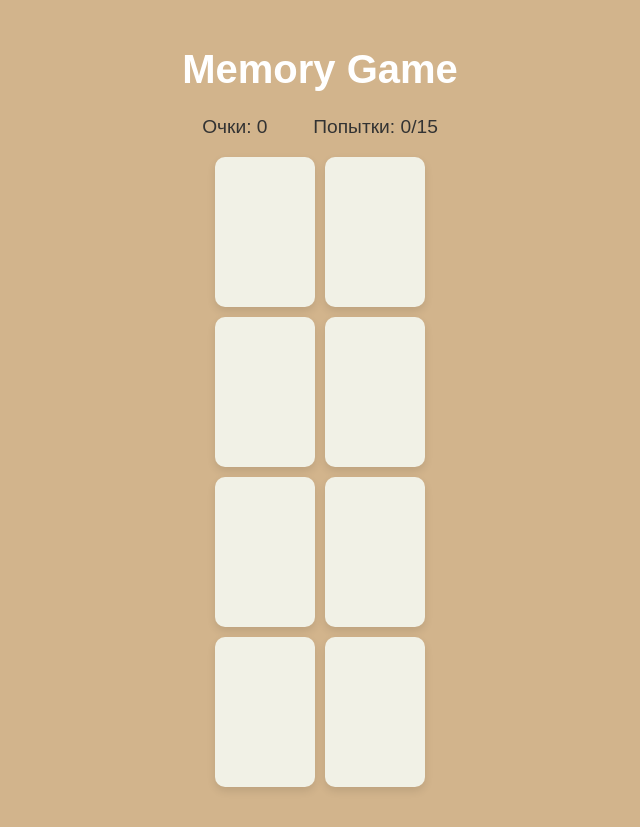
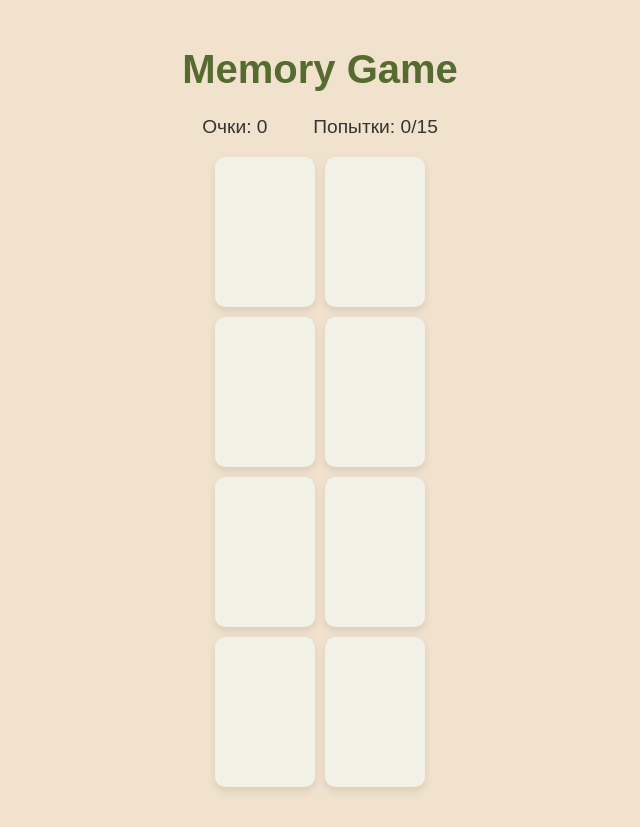
Before and after one commit to Nika-sh-creator/memorygametest, a React (Vite) app: page / in a window 1280 px wide. Shown: the whole page, without its empty margins (320-960 px from the left). Built offline with nearby package versions, Linux system fonts and the light colour scheme; no server answers.

Commit message:
Описание изменений, например: исправила размер карточек и фон

```diff
--- a/src/App.css
+++ b/src/App.css
@@ -6,7 +6,7 @@ body {
   display: flex;
   justify-content: center;
   align-items: center;
-  background-color:  #d2b48c;
+  background-color:  #f1e2ce;
 }
 
 .App {
@@ -18,7 +18,7 @@ body {
 h1 {
   font-size: 2.5rem;
   margin-bottom: 5px;
-  color: #fff;
+  color: #556b2f;
 }
 
 .deck {
--- a/src/App.jsx
+++ b/src/App.jsx
@@ -4,7 +4,7 @@ import React, { useReducer, useEffect } from "react";
 import "./App.css";
 
 const generateDeck = () => {
-  const colors = ["#6B8E23", "#cdd28c", "#FFFFFF", "#A52A2A"];
+  const colors = ["#6B8E23", "#cdd28c", "#fafafa", "#A52A2A"];
   const deck = [];
   for (let color of colors) {
     deck.push({ color, matched: false });
```
